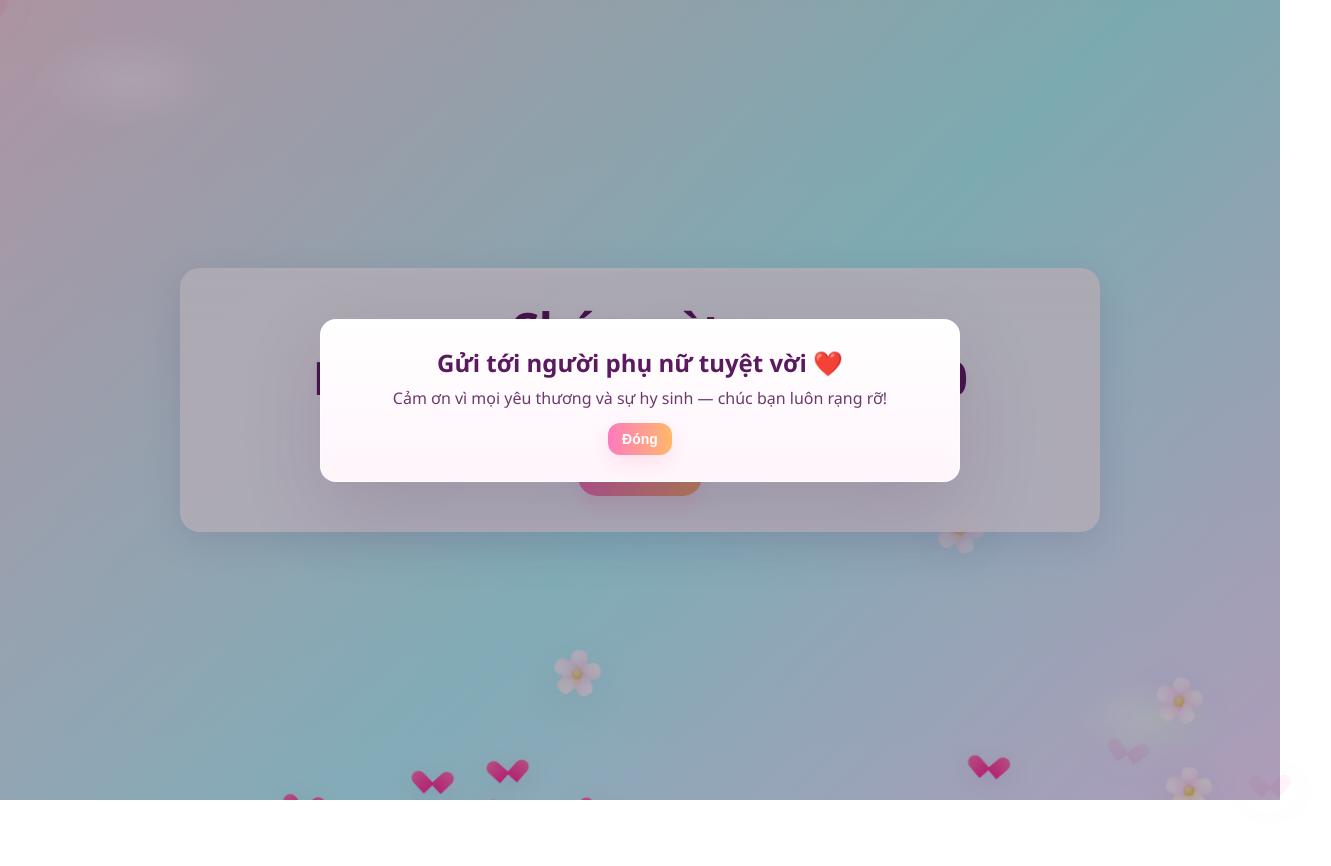
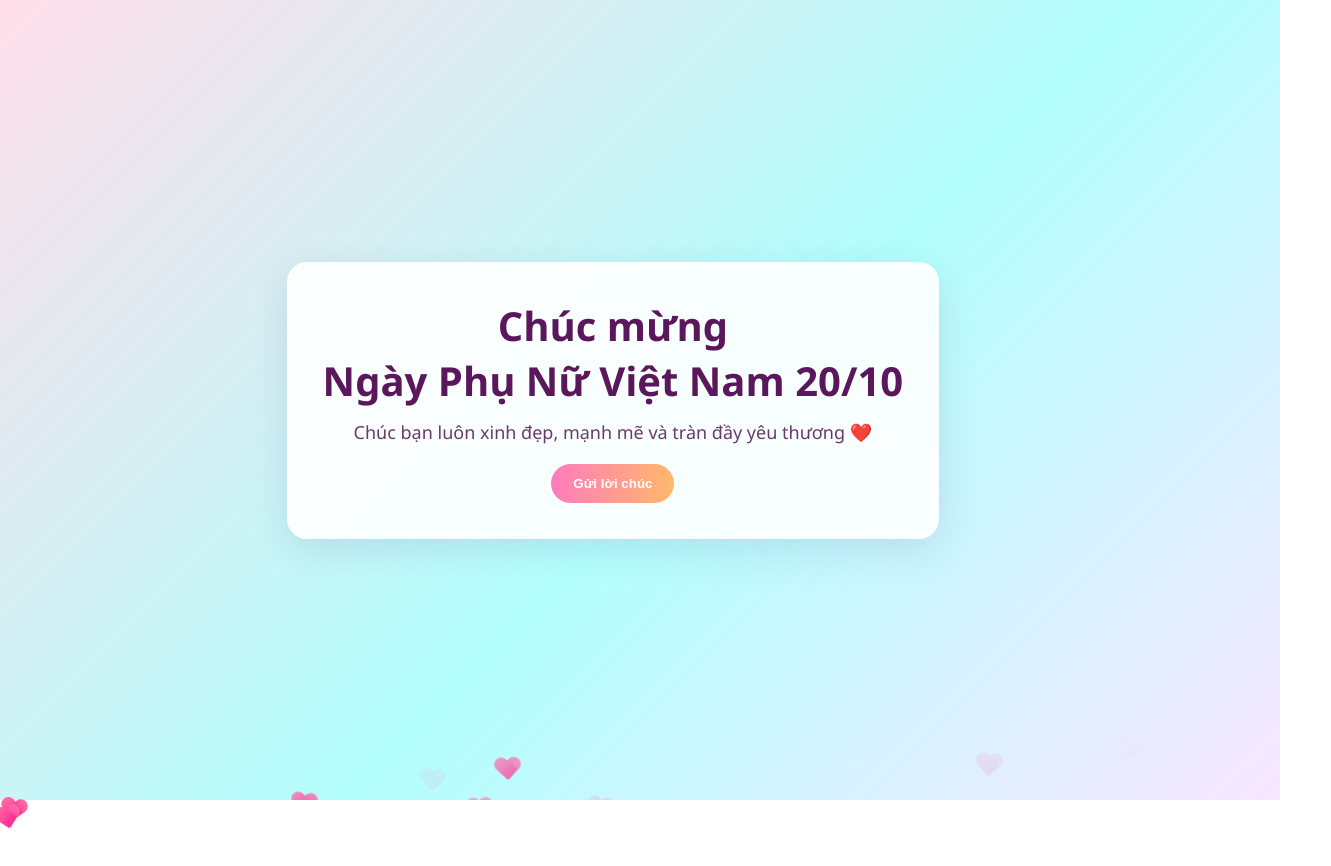
Before and after one commit to longnick2001/nickweb, a plain HTML site: page index.html in a window 1280 px wide. Shown: the whole page, 1331 px wide, since content can reach past the window. Before the commit the page ends 844 px from the top, so only its background shows below. Drawn offline with Linux system fonts and the light colour scheme.

Commit message:
Update styles.css

```diff
--- a/styles.css
+++ b/styles.css
@@ -1,8 +1,6 @@
-/* styles.css - phong cách và hiệu ứng cho 20/10 */
-
 /* Reset nhẹ */
 * { box-sizing: border-box; margin: 0; padding: 0; }
-html,body { height:100%; font-family: "Segoe UI", Roboto, "Helvetica Neue", Arial, sans-serif; -webkit-font-smoothing:antialiased; -moz-osx-font-smoothing:grayscale; }
+html,body { height:100%; font-family: "Segoe UI", Roboto, "Helvetica Neue", Arial, sans-serif; }
 
 /* Stage */
 .stage {
@@ -10,44 +8,32 @@ html,body { height:100%; font-family: "Segoe UI", Roboto, "Helvetica Neue", Aria
   display:flex;
   align-items:center;
   justify-content:center;
-  background: radial-gradient(1200px 600px at 10% 10%, #fff2fb 0%, transparent 8%),
-              radial-gradient(900px 500px at 90% 90%, #f0fff8 0%, transparent 8%),
-              linear-gradient(135deg,#ffdee9 0%, #b3fffd 55%, #f7e6ff 100%);
+  background: linear-gradient(135deg,#ffdee9 0%, #b3fffd 55%, #f7e6ff 100%);
   overflow:hidden;
   position:relative;
   padding:40px;
 }
 
-/* Card thông điệp */
+/* Card */
 .card {
-  width: min(920px, 94%);
-  max-width:1100px;
-  background: linear-gradient(180deg, rgba(255,255,255,0.9), rgba(255,255,255,0.85));
+  background: rgba(255,255,255,0.9);
   border-radius:20px;
   padding:36px;
-  box-shadow: 0 10px 40px rgba(50,30,100,0.12), inset 0 1px 0 rgba(255,255,255,0.6);
+  box-shadow: 0 10px 40px rgba(50,30,100,0.12);
   text-align:center;
   position:relative;
   z-index:5;
-  backdrop-filter: blur(6px);
 }
 
-/* Title */
+/* Title & Subtitle */
 .title {
-  font-size: clamp(28px, 4vw, 46px);
-  line-height:1.05;
+  font-size: 40px;
   color: #5a175c;
-  letter-spacing: -0.5px;
-  font-weight:700;
   margin-bottom:12px;
-  text-shadow: 0 2px 12px rgba(90,23,92,0.08);
 }
-
-/* Subtitle */
 .subtitle {
   color:#6b3a6b;
-  font-size: clamp(14px,2vw,18px);
-  opacity:0.95;
+  font-size:18px;
   margin-bottom:20px;
 }
 
@@ -56,41 +42,42 @@ html,body { height:100%; font-family: "Segoe UI", Roboto, "Helvetica Neue", Aria
   display:inline-block;
   padding:12px 22px;
   border-radius:999px;
-  border: none;
+  border:none;
   background: linear-gradient(90deg,#ff7bbd,#ffb86b);
   color:white;
   font-weight:600;
   cursor:pointer;
-  box-shadow: 0 8px 20px rgba(255,120,180,0.18);
-  transform: translateZ(0);
-  transition: transform .18s ease, box-shadow .18s ease;
 }
-.btn:active { transform: translateY(2px); }
-.btn.small { padding:8px 14px; font-size:14px; border-radius:12px; }
+.btn.small { padding:8px 14px; font-size:14px; }
 
-/* layer floating (hearts & flowers) */
-#float-layer {
-  position:absolute;
+/* Popup */
+.wish-popup {
+  position:fixed;
   inset:0;
-  pointer-events:none;
-  overflow:hidden;
-  z-index:3;
+  display:none;
+  align-items:center;
+  justify-content:center;
+  z-index:50;
+  background: rgba(0,0,0,0.3);
+}
+.wish-popup.show {
+  display:flex;
+}
+.wish-content {
+  background:#fff;
+  padding:26px;
+  border-radius:16px;
+  text-align:center;
+  box-shadow:0 10px 30px rgba(0,0,0,0.2);
 }
 
-/* heart base */
+/* Heart */
 .heart {
   position:absolute;
   width:28px;
   height:28px;
-  transform-origin: center center;
-  pointer-events:none;
-  will-change: transform, opacity;
-  filter: drop-shadow(0 6px 12px rgba(120,30,80,0.12));
 }
-
-/* draw heart by pseudo elements inside .heart using before/after for two lobes */
-.heart::before,
-.heart::after {
+.heart::before, .heart::after {
   content:"";
   position:absolute;
   width:14px;
@@ -98,113 +85,11 @@ html,body { height:100%; font-family: "Segoe UI", Roboto, "Helvetica Neue", Aria
   border-radius:14px 14px 0 0;
   top:0;
   background: linear-gradient(180deg,#ff6ea7,#ff2d95);
-  transform-origin:center bottom;
 }
 .heart::before { left:7px; transform: rotate(45deg); }
 .heart::after  { left:0;  transform: rotate(-45deg); }
 
-/* scale / beat animation class */
-.heart.beat {
-  animation: beat .9s ease-in-out infinite alternate;
+@keyframes floatUp {
+  0% { transform: translateY(0); opacity:1; }
+  100% { transform: translateY(-120vh); opacity:0; }
 }
-
-/* floating up animation: move up, drift, fade out, slightly rotate */
-@keyframes floatUp {
-  0% { transform: translateY(0) rotate(0deg) scale(1); opacity:1; }
-  40% { opacity:1; }
-  100% { transform: translateY(-120vh) rotate(30deg) scale(1.2); opacity:0; }
-}
-@keyframes beat {
-  0% { transform: scale(0.92); }
-  100% { transform: scale(1.08); }
-}
-
-/* flower base (a simple stylized flower with center + petals) */
-.flower {
-  position:absolute;
-  width:40px;
-  height:40px;
-  pointer-events:none;
-  will-change: transform, opacity;
-  transform-origin:center center;
-  animation: floatUpFlowers linear forwards;
-  filter: drop-shadow(0 10px 20px rgba(30,40,70,0.08));
-}
-.flower .petal {
-  position:absolute;
-  left:50%;
-  top:50%;
-  width:18px;
-  height:28px;
-  background: radial-gradient(circle at 30% 20%, #fff, rgba(255,255,255,0.3)), linear-gradient(180deg,#ffd1f0,#ff8ccf);
-  border-radius: 12px 12px 14px 14px;
-  transform-origin: center 14px;
-  transform: translate(-50%,-50%) rotate(0deg) translateY(-8px);
-  opacity:0.98;
-}
-.flower .center {
-  position:absolute;
-  width:12px;
-  height:12px;
-  left:50%;
-  top:50%;
-  transform: translate(-50%,-50%);
-  background: radial-gradient(circle at 40% 30%, #fff8d6 0%, #ffd95a 60%, #ffb84a 100%);
-  border-radius:50%;
-  box-shadow: 0 3px 8px rgba(0,0,0,0.08) inset;
-}
-
-/* petal rotations for 5 petals */
-.flower .petal.p1 { transform: translate(-50%,-50%) rotate(0deg) translateY(-12px); }
-.flower .petal.p2 { transform: translate(-50%,-50%) rotate(72deg) translateY(-12px); }
-.flower .petal.p3 { transform: translate(-50%,-50%) rotate(144deg) translateY(-12px); }
-.flower .petal.p4 { transform: translate(-50%,-50%) rotate(216deg) translateY(-12px); }
-.flower .petal.p5 { transform: translate(-50%,-50%) rotate(288deg) translateY(-12px); }
-
-/* flower float animation (fade & float upward with a slow spin) */
-@keyframes floatUpFlowers {
-  0% { transform: translateY(0) scale(0.9) rotate(0deg); opacity:1; }
-  100% { transform: translateY(-110vh) scale(1.05) rotate(60deg); opacity:0; }
-}
-
-/* wish popup */
-.wish-popup {
-  position:fixed;
-  inset:0;
-  display:flex;
-  align-items:center;
-  justify-content:center;
-  z-index:50;
-  background: linear-gradient(180deg, rgba(20,10,30,0.35), rgba(40,18,55,0.35));
-  animation: fadeIn .18s ease forwards;
-}
-@keyframes fadeIn { from { opacity:0 } to { opacity:1 } }
-
-.wish-content {
-  background: linear-gradient(180deg,#ffffff,#fff5fb);
-  padding:26px;
-  border-radius:16px;
-  max-width:640px;
-  width:90%;
-  text-align:center;
-  box-shadow: 0 30px 80px rgba(80,30,90,0.15);
-  border: 1px solid rgba(255,255,255,0.6);
-}
-.wish-content h2 { color:#5b1a60; margin-bottom:8px; }
-.wish-content p { color:#6b3a6b; margin-bottom:14px; }
-
-/* small decorative corner hearts */
-.corner-heart {
-  position:absolute;
-  width:60px; height:60px; opacity:0.12;
-  transform: rotate(-20deg);
-  z-index:2;
-}
-.corner-heart.top-left { left:-20px; top:-10px; }
-.corner-heart.bottom-right { right:-40px; bottom:-30px; transform: rotate(10deg); opacity:0.08; }
-
-/* responsive tweaks */
-@media (max-width:700px) {
-  .card { padding:22px; border-radius:14px; }
-  .title { font-size:24px; }
-}
```
